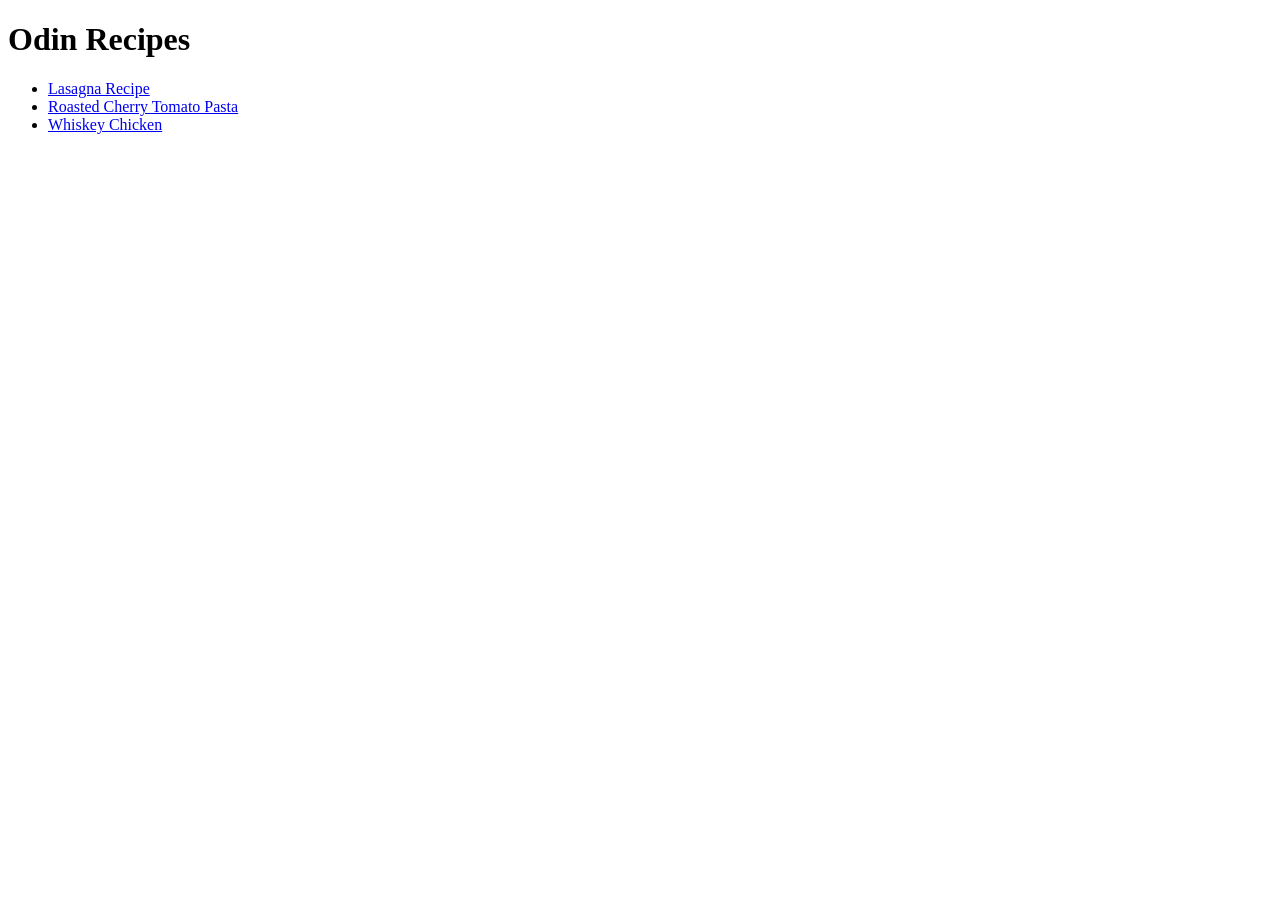
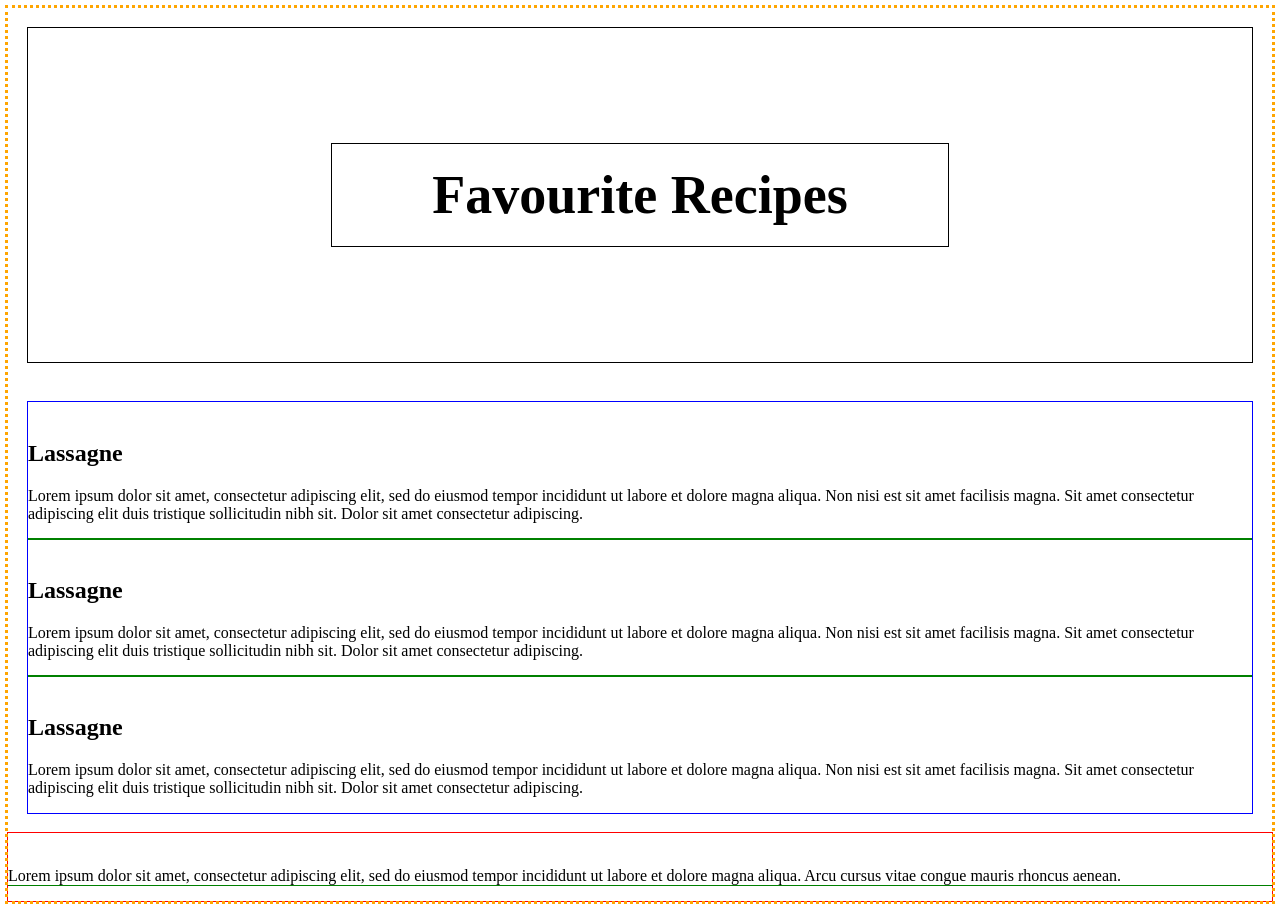
Before and after one commit to KennGerasmia/odin-recipes, a plain HTML site: page index.html in a window 1280 px wide. Before the commit the page ends 800 px from the top, so only its background shows below. Drawn offline with Linux system fonts and the light colour scheme.

Commit message:
changing of the design layout

```diff
--- a/index.html
+++ b/index.html
@@ -5,13 +5,34 @@
     <meta http-equiv="X-UA-Compatible" content="IE=edge">
     <meta name="viewport" content="width=device-width, initial-scale=1.0">
     <title>Document</title>
+    <link rel="stylesheet" href="styles.css">
 </head>
 <body>
-    <h1>Odin Recipes</h1>
-    <ul>
-        <li><a href="recipes/lasagna.html">Lasagna Recipe</a></li>
-        <li><a href="recipes/Roasted-Cherry-Tomato-Pasta.html">Roasted Cherry Tomato Pasta</a></li>
-        <li><a href="recipes/whiskey-chicken.html">Whiskey Chicken</a></li>
-    </ul>
+    <header class="outline header-title-container">
+        <h1 class="outline header-title ">Favourite Recipes</h1>
+    </header>
+    <section class="outline3 recipe-section-container">
+        <div class="outline2">
+            <img src="" alt="">
+            <h2>Lassagne</h2>
+            <p>Lorem ipsum dolor sit amet, consectetur adipiscing elit, sed do eiusmod tempor incididunt ut labore et dolore magna aliqua. Non nisi est sit amet facilisis magna. Sit amet consectetur adipiscing elit duis tristique sollicitudin nibh sit. Dolor sit amet consectetur adipiscing.</p>
+        </div>
+        <div class="outline2">
+            <img src="" alt="">
+            <h2>Lassagne</h2>
+            <p>Lorem ipsum dolor sit amet, consectetur adipiscing elit, sed do eiusmod tempor incididunt ut labore et dolore magna aliqua. Non nisi est sit amet facilisis magna. Sit amet consectetur adipiscing elit duis tristique sollicitudin nibh sit. Dolor sit amet consectetur adipiscing.</p>
+        </div>
+        <div class="outline2">
+            <img src="" alt="">
+            <h2>Lassagne</h2>
+            <p>Lorem ipsum dolor sit amet, consectetur adipiscing elit, sed do eiusmod tempor incididunt ut labore et dolore magna aliqua. Non nisi est sit amet facilisis magna. Sit amet consectetur adipiscing elit duis tristique sollicitudin nibh sit. Dolor sit amet consectetur adipiscing.</p>
+        </div>
+    </section>
+    <section class="outline1">
+        <div class="outline2">
+            <img src="" alt="">
+            <p>Lorem ipsum dolor sit amet, consectetur adipiscing elit, sed do eiusmod tempor incididunt ut labore et dolore magna aliqua. Arcu cursus vitae congue mauris rhoncus aenean.</p>
+        </div>
+    </section>
 </body>
 </html>
--- /dev/null
+++ b/styles.css
@@ -0,0 +1,56 @@
+.outline {
+    outline: 1px black solid;
+}
+
+.outline1 {
+    outline: 1px red solid;
+}
+
+.outline2 {
+    outline: 1px green solid;
+}
+
+.outline3{
+    outline: 1px blue solid;
+}
+
+
+body {
+    display: flex;
+    justify-content: center;
+    flex-direction: column;
+    outline: 3px orange dotted;
+}
+
+.header-title-container {
+    display: flex;
+    justify-content: center;
+
+    margin-top: 20px;
+    margin-bottom: 20px;
+    margin-left: 20px;
+    margin-right: 20px;
+    padding-top: 80px;
+    padding-bottom: 80px;
+    /* padding-left: 0px; */
+    /* padding-right: 100px; */
+}
+
+.header-title {
+    padding-top: 20px;
+    padding-bottom: 20px;
+    padding-left: 100px;
+    padding-right: 100px;
+
+    font-size: 54px;
+}
+
+.recipe-section-container {
+    display: flex;
+    flex-direction: column;
+
+    margin-top: 20px;
+    margin-bottom: 20px;
+    margin-left: 20px;
+    margin-right: 20px;
+}
```
